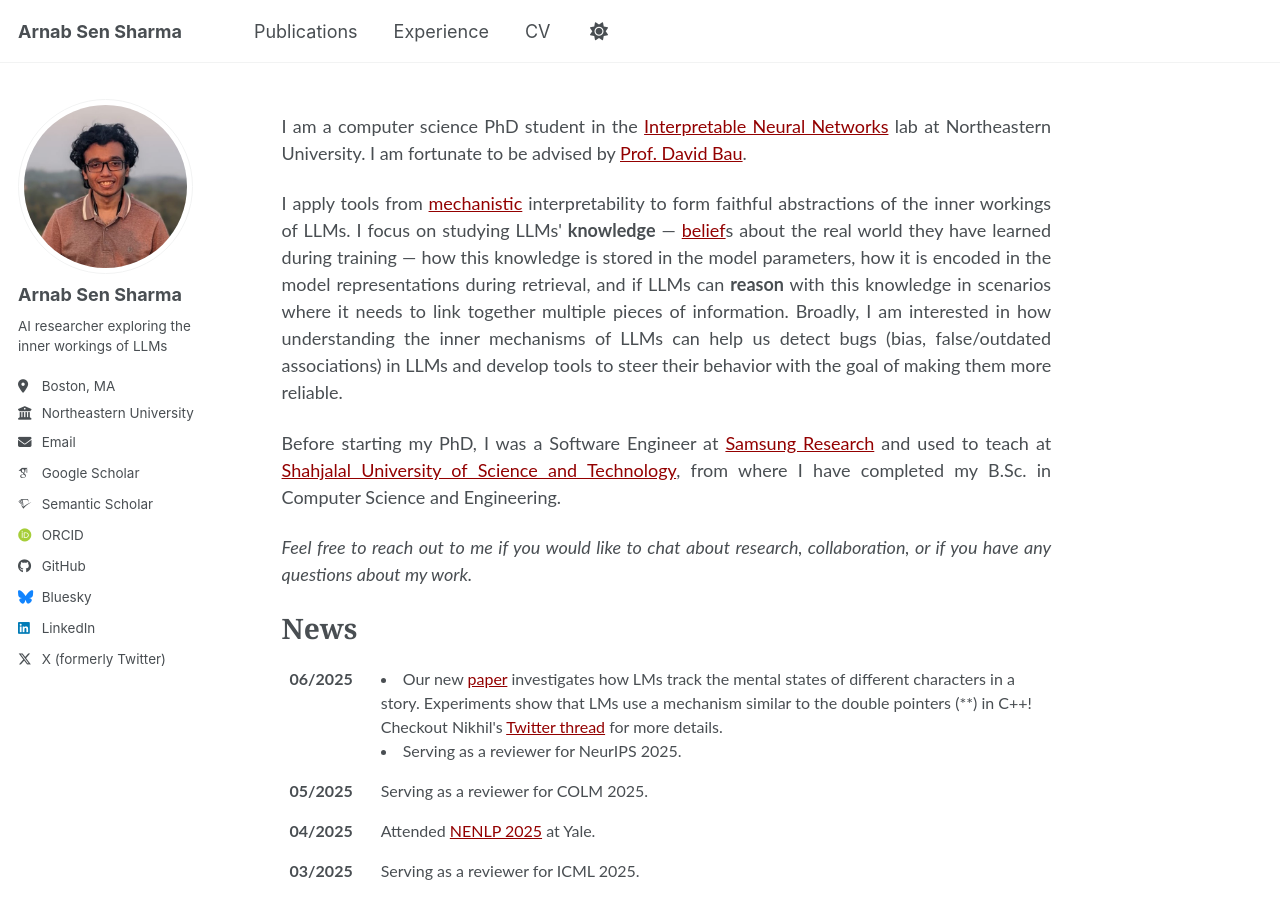
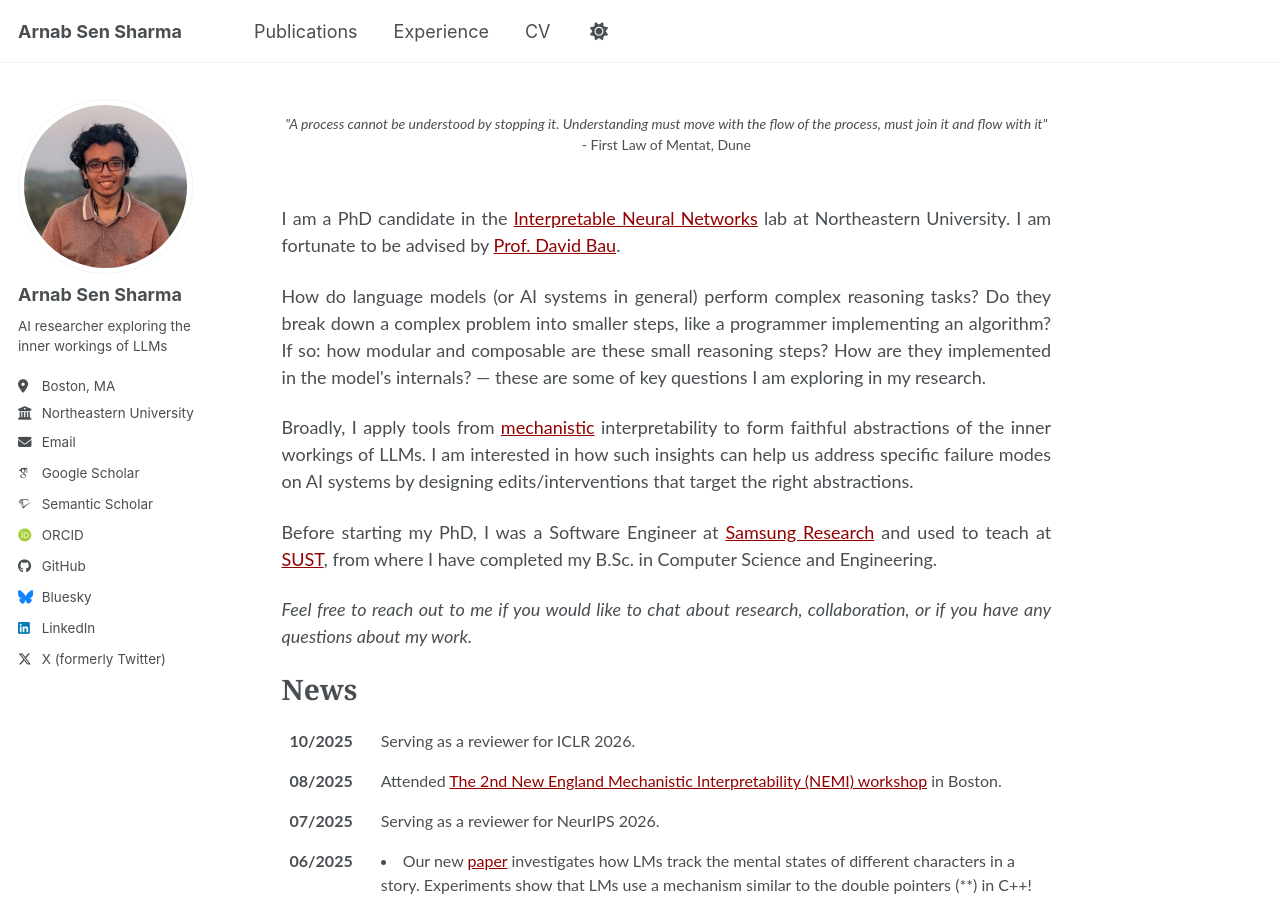
Before and after one commit to arnab-api/arnab-api.github.io, a Jekyll site: the page built from _pages/about.md, in a window 1280 px wide and 900 px high. Built offline with Jekyll 4.4.1, drawn with Linux system fonts in a browser that asks for light colours; some web fonts are replaced.

Commit message:
updated bio and resume

```diff
--- a/_pages/about.md
+++ b/_pages/about.md
@@ -8,16 +8,16 @@ redirect_from:
   - /about.html
 ---
 
-<!-- <center style="color:#b35900 ;font-size:12px">
+<center class="dune-quote" style="font-size:14px">
 <i>
   "A process cannot be understood by stopping it. Understanding must move with the flow of the process, must join it and flow with it"
 </i> <br>
- - First Law of Mentat, Dune, Frank Herbert
+ - First Law of Mentat, Dune
 </center>
-<br> -->
+<br>
 
 <p style="text-align: justify">
-I am a computer science PhD student in the <a href="https://baulab.info/" target="_blank">Interpretable Neural Networks</a> lab at Northeastern University. I am fortunate to be advised by <a href="https://www.khoury.northeastern.edu/people/david-bau/" target="_blank">Prof. David Bau</a>.
+I am a PhD candidate in the <a href="https://baulab.info/" target="_blank">Interpretable Neural Networks</a> lab at Northeastern University. I am fortunate to be advised by <a href="https://www.khoury.northeastern.edu/people/david-bau/" target="_blank">Prof. David Bau</a>.
 </p>
 
 <!-- <p style="text-align: justify">
@@ -29,8 +29,16 @@ My research focuses on understanding what factual informations (<a href="https:/
 </p> -->
 
 <p style="text-align: justify">
+How do language models (or AI systems in general) perform complex reasoning tasks? Do they break down a complex problem into smaller steps, like a programmer implementing an algorithm? If so: how modular and composable are these small reasoning steps? How are they implemented in the model's internals? &mdash; these are some of key questions I am exploring in my research.
+</p>
+
+<p style="text-align: justify">
+Broadly, I apply tools from <a href="https://arxiv.org/pdf/2410.09087" target="_blank">mechanistic</a> interpretability to form faithful abstractions of the inner workings of LLMs. I am interested in how such insights can help us address specific failure modes on AI systems by designing edits/interventions that target the right abstractions.
+</p>
+
+<!-- <p style="text-align: justify">
 I apply tools from <a href="https://arxiv.org/pdf/2410.09087" target="_blank">mechanistic</a> interpretability to form faithful abstractions of the inner workings of LLMs. I focus on studying LLMs' <strong>knowledge</strong> &mdash; <a href="https://en.wikipedia.org/wiki/Bayesian_network" target="_blank">belief</a>s about the real world they have learned during training &mdash; how this knowledge is stored in the model parameters, how it is encoded in the model representations during retrieval, and if LLMs can <strong>reason</strong> with this knowledge in scenarios where it needs to link together multiple pieces of information. Broadly, I am interested in how understanding the inner mechanisms of LLMs can help us detect bugs (bias, false/outdated associations) in LLMs and develop tools to steer their behavior with the goal of making them more reliable.
-</p>
+</p> -->
 
 <!-- <p style="text-align: justify">
 My research focuses on understanding how LLMs <strong>reason</strong> with the <strong>knowledge</strong> (<a href="https://en.wikipedia.org/wiki/Bayesian_network" target="_blank">belief</a>s about the real world) they have learned during training phase. I apply tools from mechanistic interpretability to understand
@@ -42,7 +50,7 @@ My research focuses on understanding how LLMs <strong>reason</strong> with the <
 
 
 <p style="text-align: justify">
-Before starting my PhD, I was a Software Engineer at <a href="https://research.samsung.com/" target="_blank">Samsung Research</a> and used to teach at <a href="https://www.sust.edu/d/cse/faculty-profile-detail/700" target="_blank">Shahjalal University of Science and Technology</a>, from where I have completed my B.Sc. in Computer Science and Engineering.
+Before starting my PhD, I was a Software Engineer at <a href="https://research.samsung.com/" target="_blank">Samsung Research</a> and used to teach at <a href="https://www.sust.edu/d/cse/faculty-profile-detail/700" target="_blank">SUST</a>, from where I have completed my B.Sc. in Computer Science and Engineering.
 </p>
 
 <p style="text-align: justify"><i>
@@ -55,6 +63,33 @@ Feel free to reach out to me if you would like to chat about research, collabora
 <!-- * [October-7-2024] Attending MATS 7.0 -->
 
 <table style="border: none; font-size: 16px;">
+
+<tr>
+  <td style="text-align: left; vertical-align: top; padding-right: 20px; border: none;">
+    <strong>10/2025</strong>
+  </td>
+  <td style="border: none; text-align: left;">
+    Serving as a reviewer for ICLR 2026.
+  </td>
+</tr>
+
+<tr>
+  <td style="text-align: left; vertical-align: top; padding-right: 20px; border: none;">
+    <strong>08/2025</strong>
+  </td>
+  <td style="border: none; text-align: left;">
+    Attended <a href="https://nemiconf.github.io/summer25/">The 2nd New England Mechanistic Interpretability (NEMI) workshop</a> in Boston.
+  </td>
+</tr>
+
+<tr>
+  <td style="text-align: left; vertical-align: top; padding-right: 20px; border: none;">
+    <strong>07/2025</strong>
+  </td>
+  <td style="border: none; text-align: left;">
+    Serving as a reviewer for NeurIPS 2026.
+  </td>
+</tr>
 
 <tr>
   <td style="text-align: left; vertical-align: top; padding-right: 20px; border: none;">
--- a/_sass/theme/_dark.scss
+++ b/_sass/theme/_dark.scss
@@ -24,6 +24,7 @@ $info-color : #2f7f93;
 $notice-color : #7a8288;
 $success-color : #62c462;
 $warning-color : #f89406;
+$quote-color : #fff;
 
 /* Other basic settings for the template */
 $border-radius : 4px;
--- a/_sass/theme/_default.scss
+++ b/_sass/theme/_default.scss
@@ -15,6 +15,7 @@ $info-color : #2f7f93;
 $notice-color : #7a8288;
 $success-color : #62c462;
 $warning-color : #f89406;
+$quote-color : #000;
 
 /* Other basic settings for the template */
 $border-radius : 4px;
--- a/assets/js/_main.js
+++ b/assets/js/_main.js
@@ -19,9 +19,11 @@ $(document).ready(function () {
     if (use_theme === "dark") {
       $("html").attr("data-theme", "dark");
       $("#theme-icon").removeClass("fa-sun").addClass("fa-moon");
+      $(".dune-quote").css("color", "#34D399");
     } else if (use_theme === "light") {
       $("html").removeAttr("data-theme");
       $("#theme-icon").removeClass("fa-moon").addClass("fa-sun");
+      $(".dune-quote").css("color", "#059669");
     }
   };
 
```
Also changed, not shown: 2 other files.
